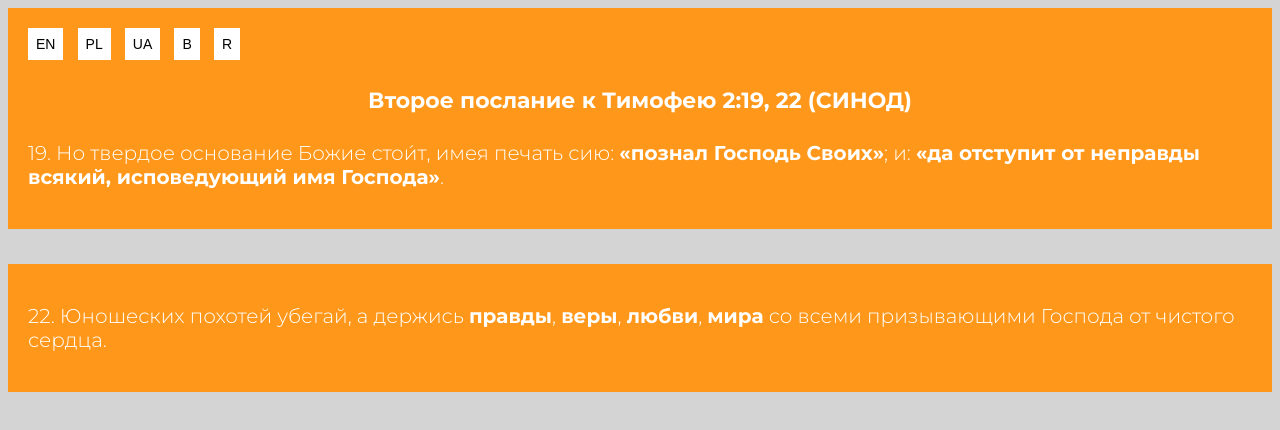
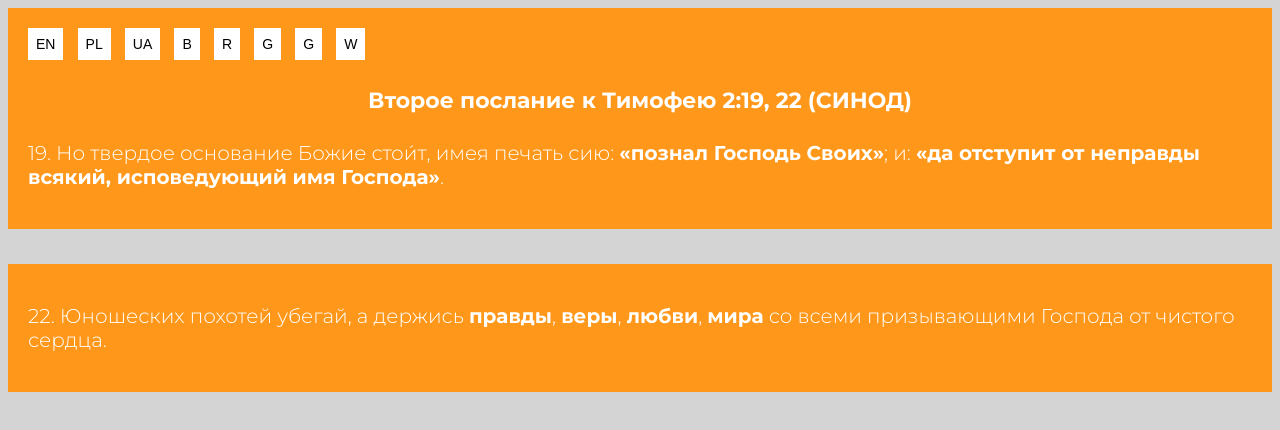
Before and after one commit to mr-front-end-dev/Bible-Verses-o--RU, a plain HTML site: page index.html in a window 1280 px wide. Drawn offline with Linux system fonts and the light colour scheme.

Commit message:
Updated (links, lang)

```diff
--- a/index.html
+++ b/index.html
@@ -1,5 +1,5 @@
 <!DOCTYPE html>
-<html lang="en">
+<html lang="ru">
 <head>
   <meta charset="UTF-8">
   <meta name="viewport" content="width=device-width, initial-scale=1.0">
@@ -18,6 +18,9 @@
       <button class="section__button"><a class="section__button--link" href="https://mrpenguin-dev.github.io/Simple-Bible-Verses-o--UA/">UA</a></button>
       <button class="section__button"><a class="section__button--link" href="https://mrpenguin-dev.github.io/Simple-Bible-Verses-b--RU/">B</a></button>
       <button class="section__button"><a class="section__button--link" href="https://mrpenguin-dev.github.io/Simple-Bible-Verses-r--RU/">R</a></button>
+      <button class="section__button"><a class="section__button--link" href="https://mrpenguin-dev.github.io/Simple-Bible-Verses-g--RU/">G</a></button>
+      <button class="section__button"><a class="section__button--link" href="https://mrpenguin-dev.github.io/Simple-Bible-Verses-grey--RU/">G</a></button>
+      <button class="section__button"><a class="section__button--link" href="https://mrpenguin-dev.github.io/Simple-Bible-Verses-w--RU/">W</a></button>
       <section class="section__content--text">
         <h1 class="section--h1">Второе послание к Тимофею 2:19, 22 (СИНОД)</h1>
         <p class="section--paragraph section--paragraph--white">19. Но твердое основание Божие стои́т, имея печать сию: <span class="section--bold">«познал Господь Своих»</span>; и: <span class="section--bold">«да отступит от неправды всякий, исповедующий имя Господа»</span>.</p>
```
